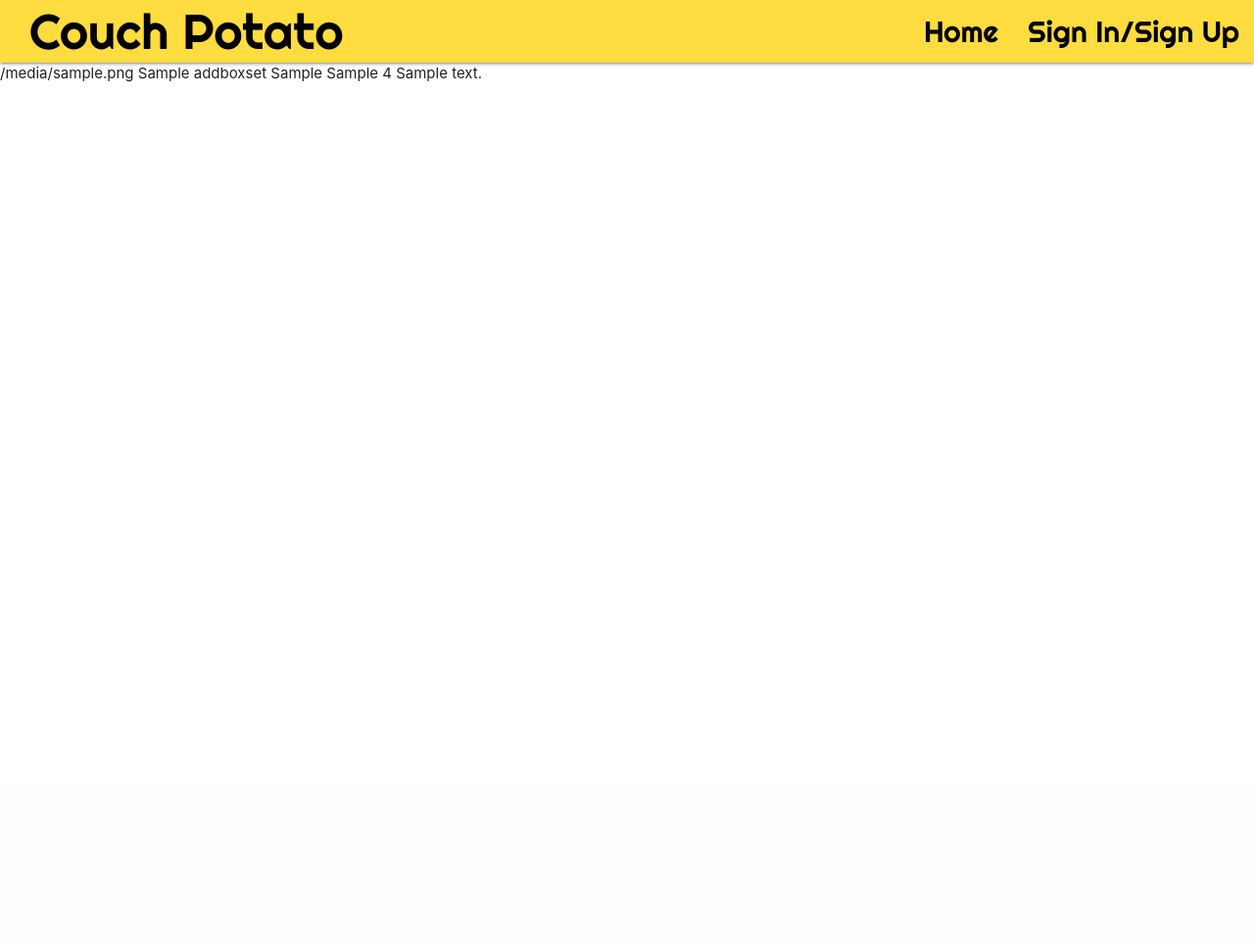
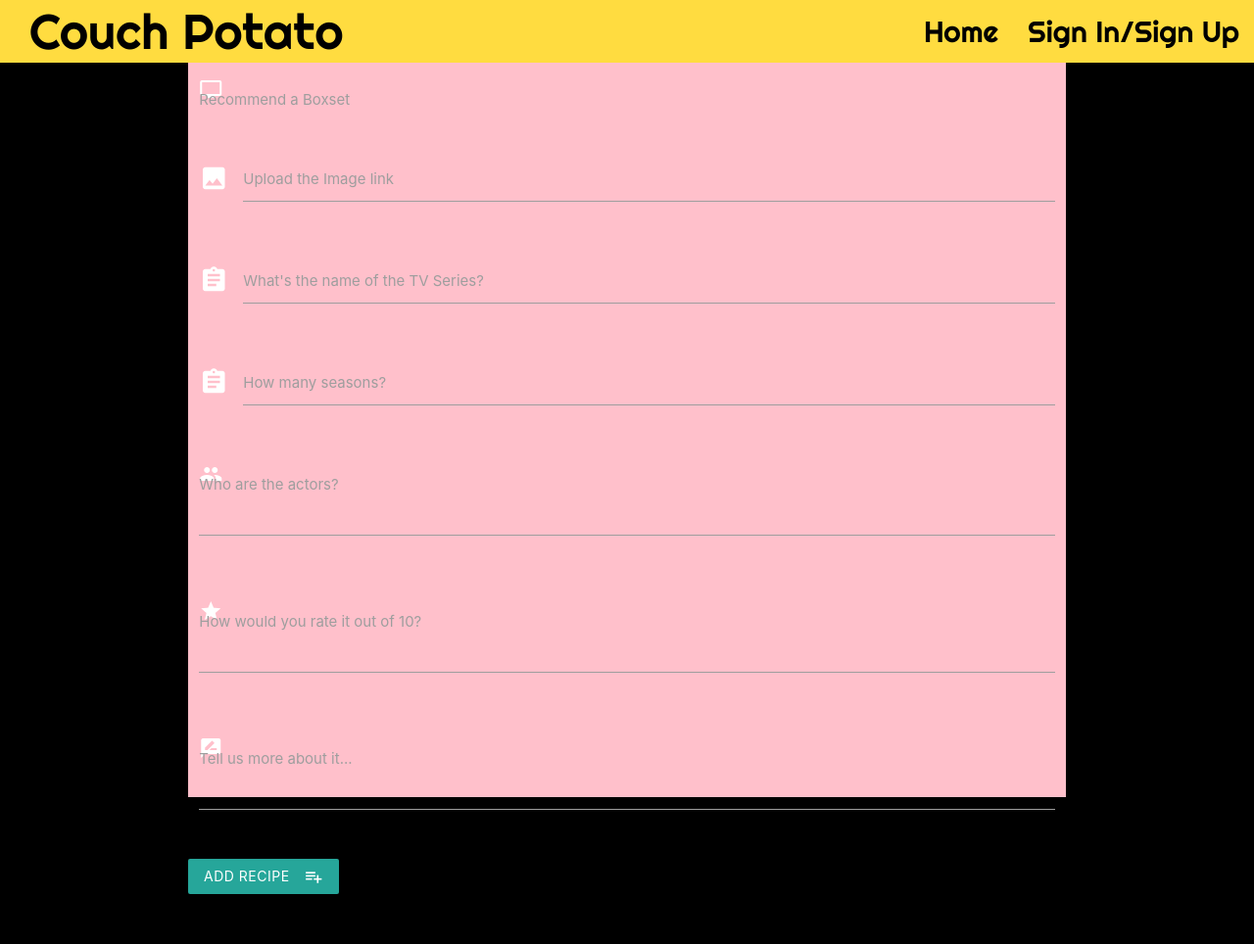
Before and after one commit to Leannald13/datacentric-milestoneproject, a Flask app: page /add_boxset in a window 1280 px wide. Shown: the whole page at 98% size. Before the commit the page ends 84 px from the top, so only its background shows below. Run offline with Flask 2, Linux system fonts and the light colour scheme; a database or web service that is not in the repository returns one stand-in record (values such as "Sample title"); some libraries are stand-ins or nearby versions.

Commit message:
added input text form to addseries.html

```diff
--- a/static/css/style.css
+++ b/static/css/style.css
@@ -118,3 +118,17 @@
     margin-top: 80px;
     margin-right: 100px;
 }
+
+/* addseries.html background and form */
+
+.addseriesbackground {
+    background-color: black;
+    width: 100%;
+    height: 900px;
+}
+
+.smallbox {
+    background-color: pink;
+    width: 70%;
+    height: 750px;
+}
--- a/templates/addseries.html
+++ b/templates/addseries.html
@@ -2,12 +2,77 @@
 {% block content %}
 
     {% for stuff in addboxset %}
+
+    <div class="addseriesbackground">
+        <div class="row smallbox">
+    <form action="#" method="POST" class="col s12">
+        <div class="row">
+            <div class="input-field col s12">
+                <span class="material-icons">tv</span>
+                <label>Recommend a Boxset</label>
+            </div>
+        </div>
+          <div class="row">
+            <div class="input-field col s12">
+                <i class="material-icons prefix">insert_photo</i>
+                <input id="image_url" name="image_url" type="text" class="validate" required>
+                <label for="icon_prefix">Upload the Image link</label>
+            </div>
+        </div>
+        <div class="row">
+            <div class="input-field col s12">
+                <i class="material-icons prefix">assignment</i>
+                <input id="recipe_name" name="recipe_name" type="text" class="validate" required>
+                <label for="icon_prefix">What's the name of the TV Series?</label>
+            </div>
+        </div>
+        <div class="row">
+            <div class="input-field col s12">
+               <i class="material-icons prefix">assignment</i>
+                <input id="recipe_name" name="recipe_name" type="text" class="validate" required>
+                <label for="icon_prefix">How many seasons?</label>
+            </div>
+        </div>
+        <div class="row">
+            <div class="input-field col s12">
+                <span class="material-icons">people</span>
+                <textarea name="recipe_method" id="recipe_method" class="materialize-textarea" required></textarea>
+                <label for="icon_telephone">Who are the actors?</label>
+            </div>
+        </div>
+        <div class="row">
+            <div class="input-field col s12">
+                <span class="material-icons">star</span>
+                <textarea name="recipe_method" id="recipe_method" class="materialize-textarea" required></textarea>
+                <label for="icon_telephone">How would you rate it out of 10?</label>
+            </div>
+        </div>
+        <div class="row">
+            <div class="input-field col s12">
+                <span class="material-icons">rate_review</span>
+                <textarea name="recipe_country_of_origin" id="recipe_country_of_origin" class="materialize-textarea" required></textarea>
+                <label for="icon_telephone">Tell us more about it...</label>
+            </div>
+        </div>
+        <div class="row">
+            <button class="btn waves-effect waves-light" type="submit" name="action">Add Recipe
+                <i class="material-icons right">playlist_add</i>
+            </button>
+        </div>
+    </form>
+</div>
+
+
+
+
     {{stuff.boxset_image}}
     {{stuff.boxset_title}}
     {{stuff.boxset_seasons}}
     {{stuff.boxset_starring}}
     {{stuff.boxset_rating}}
     {{stuff.boxset_summary}}
+
+    </div>
     {%endfor%}
 
 {% endblock %}
```
Also changed, not shown: templates/home.html (+0 -23 lines).
